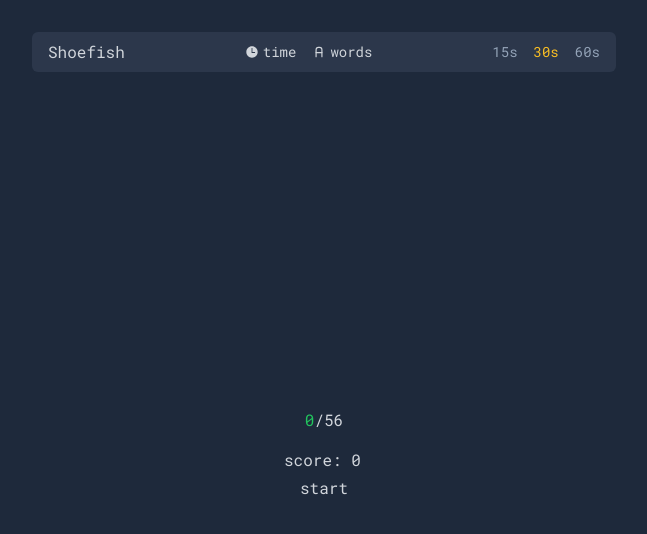
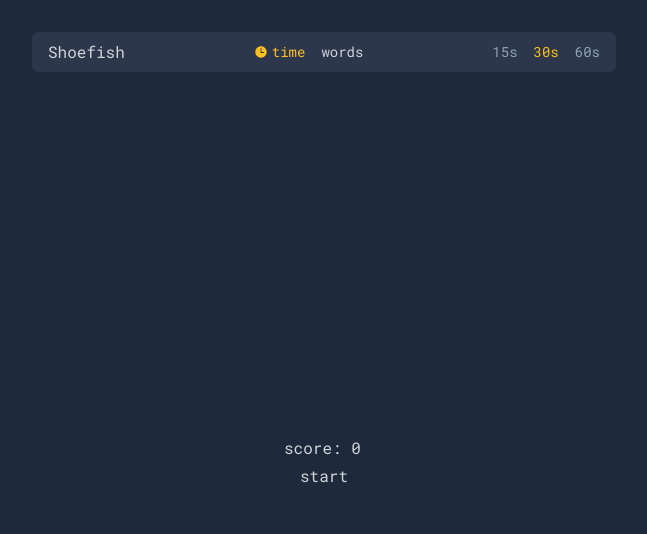
Before and after one commit to JaxonScott/shoefish-type-test, a Next.js app: page / in a window 1280 px wide. Shown: the top 534 px of the page, without its empty margins (316-963 px from the left). Built offline with nearby package versions, Linux system fonts and the light colour scheme.

Commit message:
game mode and word amount selection

```diff
--- a/src/components/Navbar.tsx
+++ b/src/components/Navbar.tsx
@@ -1,38 +1,49 @@
 import React, { Dispatch, SetStateAction } from "react";
 import clsx from "clsx";
 import { IoTimeSharp } from "react-icons/io5";
-import {TbLetterA} from 'react-icons/tb'
+import { TbLetterA } from "react-icons/tb";
 
 export default function Navbar({
-  setStarted,
   setTimePicker,
   timePicker,
-  onCompleteTime,
+  gameMode,
+  setGameMode,
 }: {
-  setStarted: Dispatch<SetStateAction<boolean>>;
   setTimePicker: Dispatch<SetStateAction<number>>;
-  onCompleteTime: () => void;
   timePicker: number;
+  gameMode: string;
+  setGameMode: Dispatch<SetStateAction<string>>;
 }) {
+  console.log(gameMode);
   return (
     <div className=" mx-auto mt-4 flex w-1/2 justify-between rounded-md bg-slate-500 bg-opacity-20 px-4 py-2">
       <div>
         <p>Shoefish</p>
       </div>
-      <div className="text-sm my-auto flex gap-4">
-        <button className="flex gap-1">
+      <div className="my-auto flex gap-4 text-sm">
+        <button
+          onClick={() => setGameMode("time")}
+          className={clsx({
+            ["flex gap-1 text-amber-400"]: gameMode === "time",
+            ["flex gap-1"]: gameMode !== "time",
+          })}
+        >
           <span className="my-auto">
             <IoTimeSharp />
           </span>
           time
         </button>
-        <button className="flex gap-1">
-          <span className="my-auto t">
-         <TbLetterA />
-          </span>
+        <button
+          className={clsx({
+            ["flex gap-1 text-amber-400"]: gameMode === "words",
+            ["flex gap-1"]: gameMode !== "words",
+          })}
+          onClick={() => setGameMode("words")}
+        >
           words
         </button>
       </div>
+      {gameMode === "time" ? (
         <div className="flex justify-center gap-4">
           <button
             className={clsx({
@@ -62,6 +73,30 @@ export default function Navbar({
             60s
           </button>
         </div>
+      ) : (
+        <div className="flex gap-2 text-sm text-slate-400">
+          <button
+
+          >
+            10
+          </button>
+          <button
+           className="text-amber-400"
+          >
+            25
+          </button>
+          <button
+
+          >
+            50
+          </button>
+          <button
+
+          >
+            100
+          </button>
+        </div>
+      )}
     </div>
   );
 }
--- a/src/pages/index.tsx
+++ b/src/pages/index.tsx
@@ -91,7 +91,12 @@ const Home: NextPage = () => {
 
   //timer
   const time = React.useMemo(() => {
-    return Date.now() + timePicker * 1000;
+    if (gameMode === "time") {
+      return Date.now() + timePicker * 1000;
+    }
+    if (gameMode === "words") {
+      return Date.now() + 100 * 1000;
+    }
   }, [k]);
 
   const userInputArr = userInput.split(" ");
@@ -149,10 +154,10 @@ const Home: NextPage = () => {
       <main>
         <div className="sticky top-8">
           <Navbar
-            onCompleteTime={onCompleteTime}
-            setStarted={setStarted}
             setTimePicker={setTimePicker}
             timePicker={timePicker}
+            gameMode={gameMode}
+            setGameMode={setGameMode}
           />
         </div>
         <div className="mx-auto flex h-screen w-1/2 flex-col items-center justify-center">
@@ -165,17 +170,6 @@ const Home: NextPage = () => {
                   ) : (
                     <span className="text-red-500">incorrect</span>
                   )}
-                </p>
-              ) : null}
-              {userInput.split(" ").length >= 1 ? (
-                <p className="flex">
-                  <span
-                    className={clsx({
-                      ["text-green-500"]: correct,
-                      ["text-red-500"]: !correct,
-                    })}
-                  >{`${userInput.split(" ").length - 1}`}</span>
-                  /{`${testData.text.length - 1}`}
                 </p>
               ) : null}
             </div>
```
Lines whose indentation alone changed are shown as unchanged.
